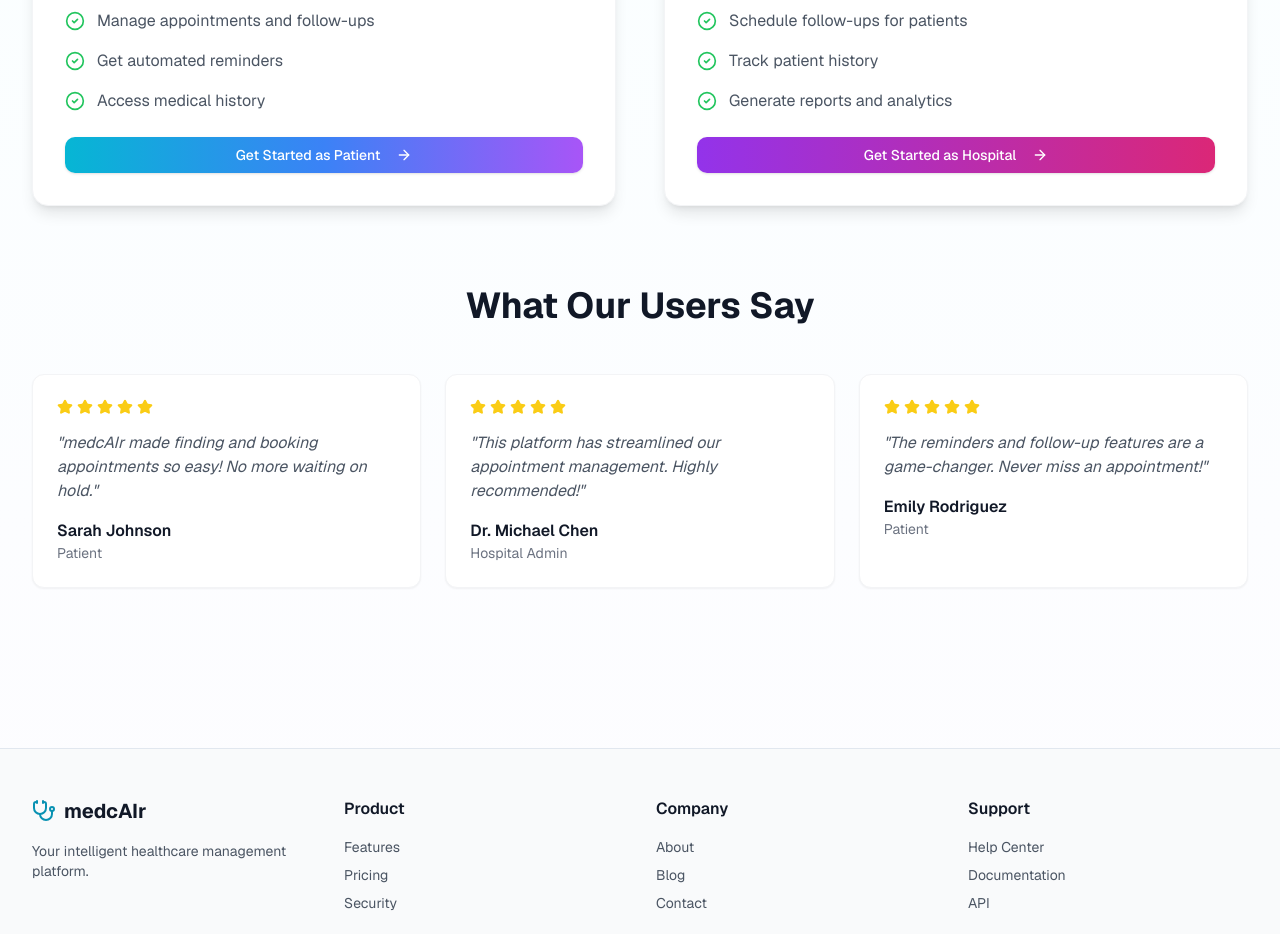
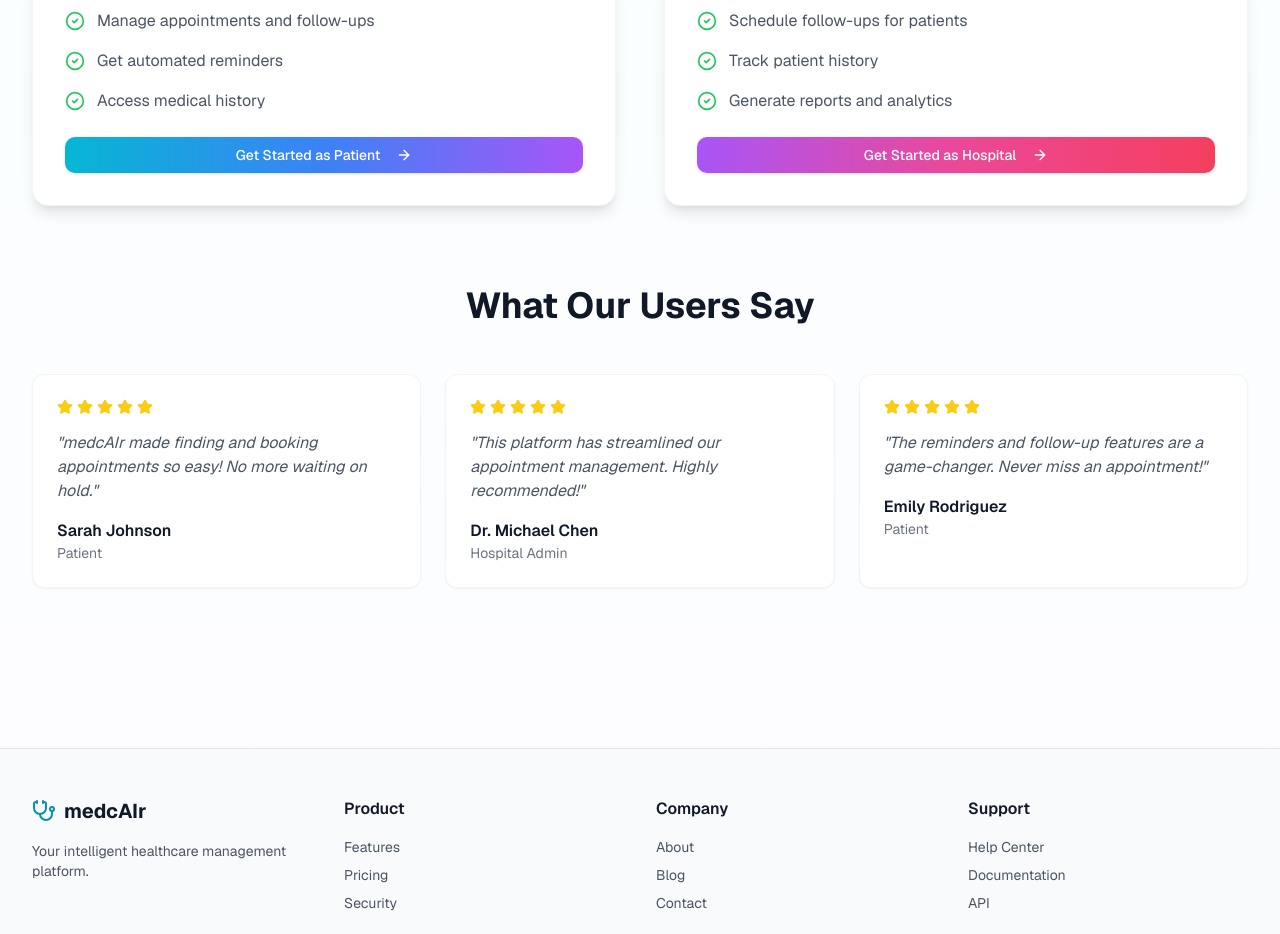
Before and after one commit to Daanveer10/medcair-2, a Next.js app: page / in a window 1280 px wide. Shown: the part 1840-2774 px from the top of the page. Built offline with nearby package versions, Linux system fonts and the light colour scheme; no server answers.

Commit message:
feat: Update hospital button gradient to match ramain.ai colors

```diff
--- a/app/page.tsx
+++ b/app/page.tsx
@@ -208,7 +208,7 @@
                   ))}
                 </ul>
                 <Link href="/auth/sign-up">
-                  <Button className="w-full mt-6 bg-gradient-to-r from-purple-600 to-pink-600">
+                  <Button className="w-full mt-6 bg-gradient-to-r from-purple-500 via-pink-500 to-rose-500">
                     Get Started as Hospital
                     <ArrowRight className="ml-2 h-4 w-4" />
                   </Button>
```
